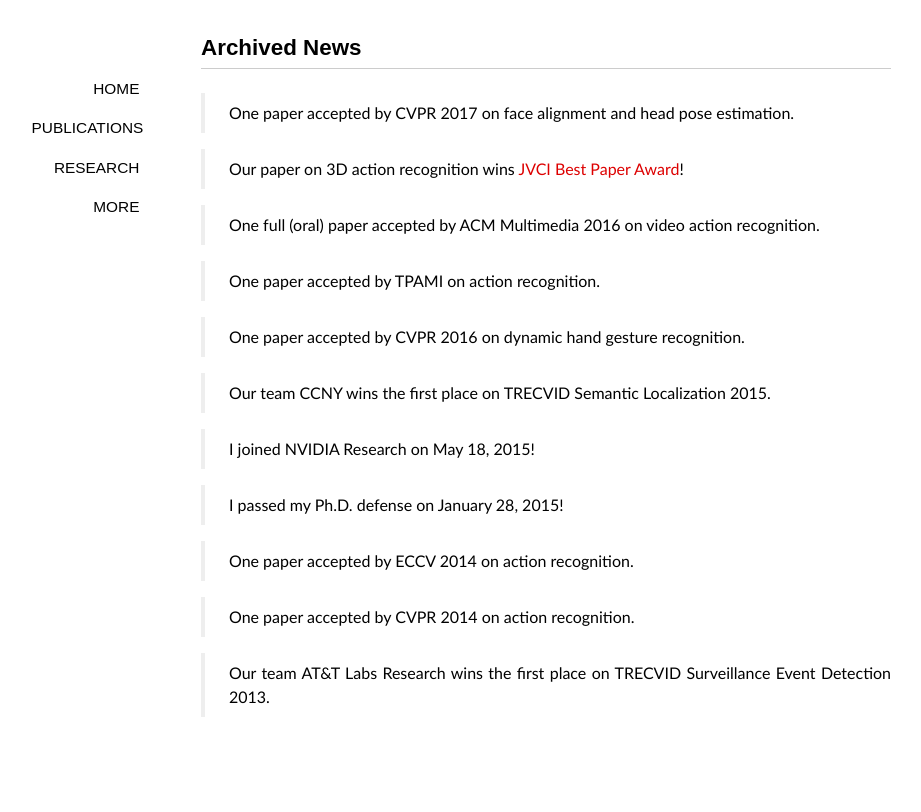
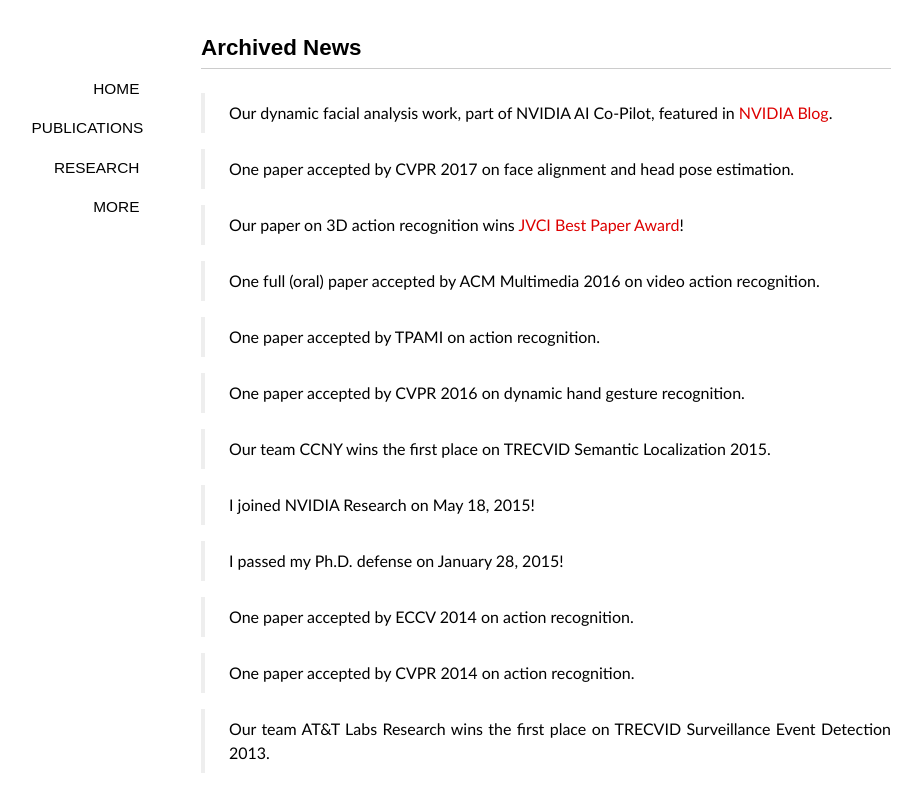
Before and after one commit to xiaodongyang/xiaodongyang.github.io, a Jekyll site: the page built from news.md, in a window 1280 px wide. Shown: the top 812 px of the page, without its empty margins (94-1015 px from the left). Built offline with Jekyll 4.4.1, drawn with Linux system fonts in a browser that asks for light colours; some web fonts are replaced.

Commit message:
Update news.md

```diff
--- a/news.md
+++ b/news.md
@@ -3,6 +3,8 @@
 title: Archived News
 comments: no
 ---
+
+> Our dynamic facial analysis work, part of NVIDIA AI Co-Pilot, featured in [NVIDIA Blog](https://devblogs.nvidia.com/parallelforall/ai-co-pilot-rnn-dynamic-facial-analysis/).
 
 > One paper accepted by CVPR 2017 on face alignment and head pose estimation.
 
```
